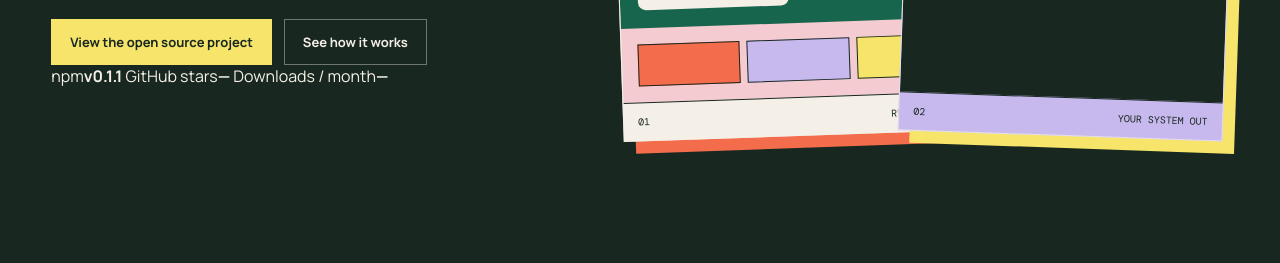
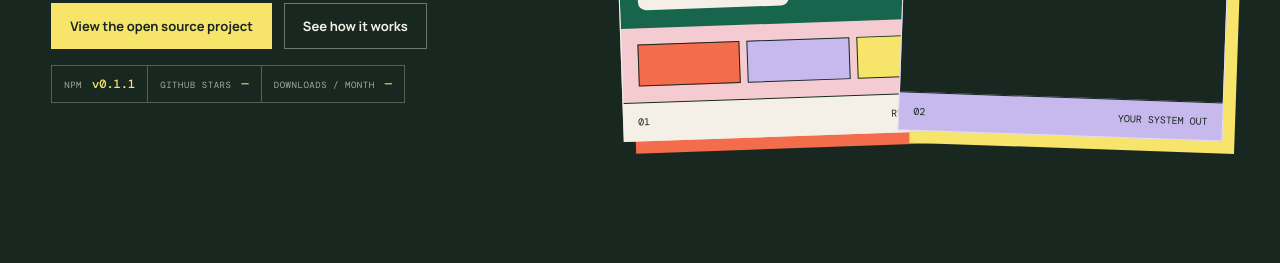
Before and after one commit to mojeebdev/StyleGraft, a website: page index.html in a window 1280 px wide. Shown: the part 537-800 px from the top of the page. Drawn offline with nearby package versions, Linux system fonts and the light colour scheme; no server answers.

Commit message:
Update styles.css for npm launch

```diff
--- a/styles.css
+++ b/styles.css
@@ -136,6 +136,11 @@ footer div { display: flex; justify-content: flex-end; gap: 20px; }
 .hero h1 { max-width: 720px; margin: 38px 0 28px; font-size: clamp(68px,8vw,124px); }
 .hero-copy { max-width: 620px; margin: 0 0 30px; }
 .hero-actions { justify-content: flex-start; }
+.hero-proof { display:flex; flex-wrap:wrap; margin-top:16px; border-top:1px solid rgba(244,240,231,.28); border-left:1px solid rgba(244,240,231,.28); width:max-content; max-width:100%; }
+.hero-proof a { display:grid; grid-template-columns:auto auto; gap:10px; align-items:baseline; padding:10px 12px; border-right:1px solid rgba(244,240,231,.28); border-bottom:1px solid rgba(244,240,231,.28); color:var(--paper); }
+.hero-proof a:hover { background:rgba(244,240,231,.08); }
+.proof-label { font:9px "DM Mono",monospace; text-transform:uppercase; letter-spacing:.06em; opacity:.65; }
+.hero-proof strong { font:500 12px "DM Mono",monospace; color:var(--acid); }
 .hero-demo { position: relative; min-height: 650px; }
 .hero-reference,.hero-system { position: absolute; overflow: hidden; border: 1px solid rgba(244,240,231,.7); background: var(--paper); color: var(--ink); box-shadow: 12px 12px 0 var(--coral); }
 .hero-reference { width: 61%; left: 0; top: 0; transform: rotate(-2deg); }
@@ -181,6 +186,7 @@ footer div { display: flex; justify-content: flex-end; gap: 20px; }
 
 @media(max-width:980px){.hero-layout{grid-template-columns:1fr}.hero-demo{min-height:620px;max-width:720px;width:100%;margin:20px auto 0}.process-row{grid-template-columns:1fr}.process-ground .repo-visual,.process-build .build-visual{order:2}.process-copy{max-width:700px}.reference-scroll,.taste-lab,.build-visual{width:min(100%,680px);justify-self:center}.configure-intro{grid-template-columns:1fr}.availability{grid-column:auto}.configure-paths{grid-template-columns:1fr}.configure-footer{align-items:flex-start;flex-direction:column}}
 @media(max-width:600px){.hero{padding-top:100px}.hero-studio{margin-bottom:30px}.hero h1{font-size:58px}.hero-content .eyebrow span:last-child{display:none}.hero-demo{min-height:520px}.hero-reference{width:72%}.hero-system{width:68%}.demo-webpage{min-height:350px}.demo-web-hero{min-height:140px}.demo-web-band i{min-height:65px}.system-lines{min-height:290px;padding:20px 15px;font-size:9px}.process-row{min-height:0}.taste-rules{grid-template-columns:1fr}.taste-rules span{border-right:0;border-bottom:1px solid}.taste-canvas{padding:32px 22px;min-height:330px}.taste-title{font-size:45px}.agent-mark span{display:none}.agent-mark{padding:10px}.agent-copilot,.agent-windsurf{display:none}.availability{grid-template-columns:auto 1fr}.availability small{grid-column:2}.configure-paths article{min-height:0}.configure-footer .button{width:100%}}
+@media(max-width:600px){.hero-proof{width:100%}.hero-proof a{flex:1;grid-template-columns:1fr;gap:4px;min-width:105px}}
 
 /* Keep the complete desktop introduction inside the first viewport. */
 @media (min-width: 981px) {
```
